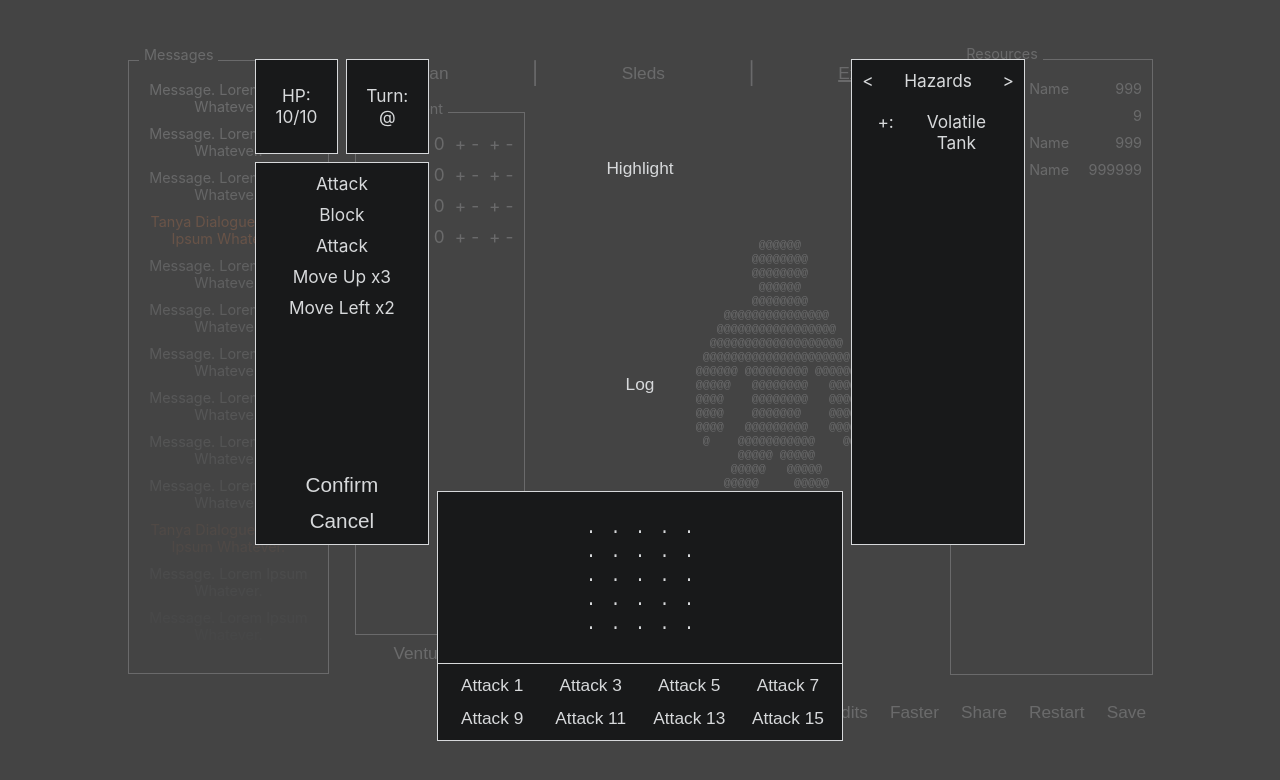
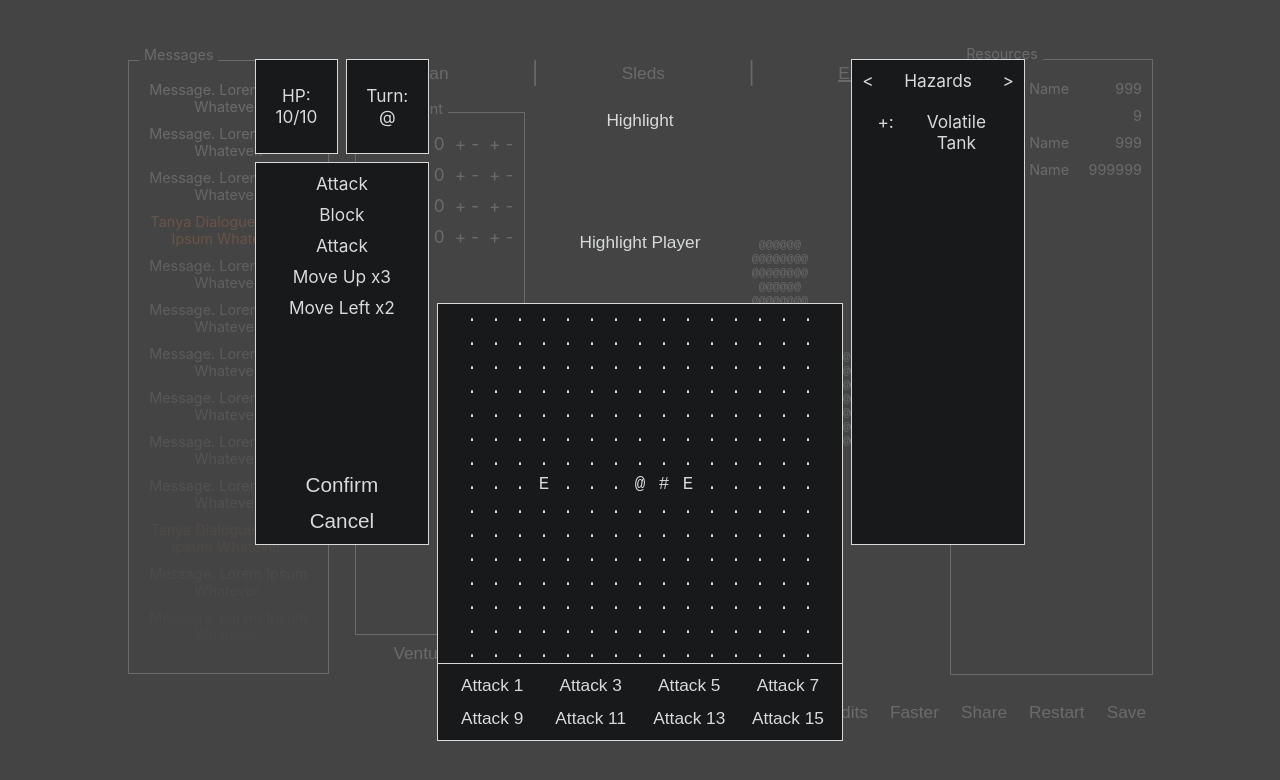
Before and after one commit to EthanPHall/rime-and-rust-ts, a React (Create React App) app: page / in a window 1280 px wide. Shown: the top 780 px of the page. Built offline with nearby package versions, Linux system fonts and the light colour scheme.

Commit message:
CombatMap works in isolation.

```diff
--- a/src/components/combat/CombatMap/CombatMap.css
+++ b/src/components/combat/CombatMap/CombatMap.css
@@ -7,23 +7,35 @@
     justify-content: center;
     align-items: center;
 
-    font-size: 1.5em;
+    font-size: var(--font-size-much-larger);
     font-family: monospace;
 }
 
 .combat-map .combat-map-row{
     height: 24px;
+    display: flex;
+    justify-content: center;
+    align-items: center;
 }
 
 .combat-map-location {
-    margin-left: 7px;
-    margin-right: 7px;
-
-    justify-content: center;
+    width: 24px;
 }
 
+@keyframes textGrow {
+    0% {
+        font-size: inherit;
+    }
+    100% {
+        font-size: var(--font-size-much-larger);
+    }
+}
 .combat-map .highlight{
-    color: rgb(255, 0, 0);
+    color: orange;
+
+    animation-name: textGrow;
+    animation-duration: .3s;
+    animation-fill-mode: forwards;
 }
 
 .highlight-button{
--- a/src/components/combat/CombatMap/CombatMap.tsx
+++ b/src/components/combat/CombatMap/CombatMap.tsx
@@ -6,6 +6,9 @@ import CombatMapManager from '../../../classes/combat/CombatMapManager';
 interface CombatMapProps {}
 
 class MapUtilities{
+  static MAX_HEIGHT = 99;
+  static MAX_WIDTH = 99;
+
   static getDistance(a:Vector2, b:Vector2):number{
     return Math.sqrt(Math.pow(b.x - a.x, 2) + Math.pow(b.y - a.y, 2));
   }
@@ -32,11 +35,16 @@ class MapUtilities{
     return Direction.UP;
   }
 
-  static breadthFirstSearch(map:Map, startingX:number, startingY:number, distance:number):LocationData[]{
-    const visited:LocationData[] = [];
-    const locations:LocationData[][] = map.locations;
-    const height = locations.length;
-    const width = locations[0].length;
+  static breadthFirstSearch(map:Map|null, startingX:number, startingY:number, distance:number):Vector2[]{
+    //Copilot has given a potential improvement: chnage visited to a Set, and store stringified versions
+    //of points so that I can use Set.has, a constant time way to check for existing things. I won't do that unless
+    //this is slow though.
+    const visited:Vector2[] = [];
+    const height = map ? map.height : MapUtilities.MAX_HEIGHT;
+    const width = map ? map.width : MapUtilities.MAX_WIDTH;
+
+    //By comparing distances squared to eachother, I avoid having to do take square roots. Should be more efficient.
+    //Probably premature optimization, but I'm more comfortable with this method from working with Unity.
     const distanceSquared = distance*distance;
 
     const increments:Vector2[] = [
@@ -48,17 +56,61 @@ class MapUtilities{
 
     const queue: Vector2[] = [];
     queue.push(new Vector2(startingX, startingY));
+    const history:Vector2[] = [];
 
     while(queue.length > 0){
       const currentPoint:Vector2 = queue[0];
+      visited.push(currentPoint);
+      history.push(currentPoint);
+      queue.shift();
 
       for(let i:number = 0; i < increments.length; i++){
         const currentIncrement:Vector2 = increments[i];
         const newPoint:Vector2 = new Vector2(currentPoint.x + currentIncrement.x, currentPoint.y + currentIncrement.y);
+
+        const alreadyInHistory = history.some(point => {
+          return point.x === newPoint.x && point.y === newPoint.y;
+        });
+        if(!alreadyInHistory){
+          history.push(newPoint);
+        }
+        else{
+          continue;
+        }
+
+        if(MapUtilities.getDistanceSquared(new Vector2(startingX, startingY), newPoint) <= distanceSquared && MapUtilities.isPointInBounds(newPoint, width, height)){
+          queue.push(newPoint);
+        }
       }
     }
 
     return visited;
+  }
+
+  static getLineBetweenPoints(start:Vector2, end:Vector2):Vector2[]{
+    const points:Vector2[] = [];
+    const deltaX:number = Math.abs(end.x - start.x);
+    const deltaY:number = Math.abs(end.y - start.y);
+    const signX:number = start.x < end.x ? 1 : -1;
+    const signY:number = start.y < end.y ? 1 : -1;
+    let error:number = deltaX - deltaY;
+    let currentX:number = start.x;
+    let currentY:number = start.y;
+
+    while(currentX !== end.x || currentY !== end.y){
+      points.push(new Vector2(currentX, currentY));
+      const doubleError = error * 2;
+      if(doubleError > -deltaY){
+        error -= deltaY;
+        currentX += signX;
+      }
+      if(doubleError < deltaX){
+        error += deltaX;
+        currentY += signY;
+      }
+    }
+
+    return points;
   }
 
   static isPointInBounds(point: Vector2, mapWidth:number, mapHeight:number): boolean{
@@ -73,13 +125,15 @@ class LocationData{
   name: string;
   symbol: string;
   highlight: boolean;
-  constructor(id: number, x: number, y: number, name: string = "Combat Location", symbol: string = ".", highlight: boolean = false){
+  solid: boolean;
+  constructor(id: number, x: number, y: number, name: string = "Combat Location", symbol: string = ".", highlight: boolean = false, solid: boolean = false){
     this.id = id;
     this.x = x;
     this.y = y;
     this.name = name;
     this.symbol = symbol;
     this.highlight = highlight;
+    this.solid = solid;
   }
 }
 
@@ -99,7 +153,7 @@ class Vector2{
   }
 }
 
-class AOEData{
+class AreaOfEffect{
   length:number;
   direction:Direction;
   radius:number;
@@ -111,7 +165,7 @@ class AOEData{
     this.cone = cone;
   }
 
-  getAffectedCoordinates(startingX:number, startingY:number) : Vector2[]{
+  getAffectedCoordinates(startingX:number, startingY:number, map:Map|null) : Vector2[]{
     const affectedCoordinates:Vector2[] = [];
     affectedCoordinates.push(new Vector2(startingX, startingY));
 
@@ -123,9 +177,15 @@ class AOEData{
       this.mergeCoordinates(affectedCoordinates, conePoints);
     }
 
-    const radiusPoints:Vector2[] = this.getRadiusPoints(affectedCoordinates);
+    const radiusPoints:Vector2[] = this.getRadiusPoints(affectedCoordinates, map);
+    this.mergeCoordinates(affectedCoordinates, radiusPoints);
 
-    return affectedCoordinates;
+    let occludedPoints:Vector2[]|null = null;
+    if(map){
+      occludedPoints = this.occludePoints(affectedCoordinates, new Vector2(startingX, startingY), map);
+    }
+
+    return occludedPoints ? occludedPoints : affectedCoordinates;
   }
 
   private mergeCoordinates(existingCoordinates:Vector2[], newCoordinates:Vector2[]) : void{
@@ -188,7 +248,7 @@ class AOEData{
     }
 
     for(let i = 0; i < linePoints.length; i++){
-      for(let j = i; j > 0; j--){
+      for(let j = i+1; j > 0; j--){
         newPoints.push(new Vector2(linePoints[i].x + directionVector.x*j, linePoints[i].y + directionVector.y*j));
         newPoints.push(new Vector2(linePoints[i].x - directionVector.x*j, linePoints[i].y - directionVector.y*j));
       }
@@ -197,14 +257,40 @@ class AOEData{
     return newPoints;
   }
 
-  private getRadiusPoints(existingPoints:Vector2[]):Vector2[]{
+  private getRadiusPoints(existingPoints:Vector2[], map:Map|null):Vector2[]{
     const newPoints:Vector2[] = [];
 
-    this.mergeCoordinates(newPoints, existingPoints);
+    existingPoints.forEach(point => {
+      const radiusPoints:Vector2[] = MapUtilities.breadthFirstSearch(map, point.x, point.y, this.radius);
+      this.mergeCoordinates(newPoints, radiusPoints);
+    });
 
-    existingPoints.forEach(point => {
-      const radiusPoints:Vector2[] = [];
+    return newPoints;
+  }
 
+  private occludePoints(existingPoints:Vector2[], origin:Vector2, map:Map):Vector2[]{
+    const newPoints:Vector2[] = [];
+
+    if(map.locations[origin.y][origin.x].solid){
+      return newPoints;
+    }
+
+    existingPoints.forEach((existingPoint) => {
+      const originToPointLine:Vector2[] = MapUtilities.getLineBetweenPoints(origin, existingPoint);
+
+      let blocked:boolean = false;
+      for(let i = 0; i < originToPointLine.length; i++){
+        const otplPoint = originToPointLine[i];
+
+        if(map.locations[otplPoint.y][otplPoint.x].solid){
+          blocked = true;
+          break;
+        }
+      }
+
+      if(!blocked){
+        newPoints.push(existingPoint);
+      }
     });
 
     return newPoints;
@@ -213,11 +299,16 @@ class AOEData{
 
 class Map{
   locations: LocationData[][];
-  constructor(dimensionX: number, dimensionY: number){
+  height: number;
+  width: number;
+  constructor(height: number, width: number){
     this.locations = [];
-    for(let i = 0; i < dimensionX; i++){
+    this.height = height;
+    this.width = width;
+
+    for(let i = 0; i < height; i++){
       const row: LocationData[] = [];
-      for(let j = 0; j < dimensionY; j++){
+      for(let j = 0; j < width; j++){
         row.push(new LocationData(i*10+j, i, j, "Combat Location", ".", false));
       }
 
@@ -233,15 +324,43 @@ class Map{
     });
   }
 
-  highlightAOE(aoeData: AOEData){
+  highlightAOE(aoeData: AreaOfEffect, origin:Vector2):void{
+    this.dehighlightAll();
 
+    const aoePoints:Vector2[] = aoeData.getAffectedCoordinates(origin.x, origin.y, this);
+
+    this.locations.forEach((row) => {
+      row.forEach((location) => {
+        location.highlight = false;
+      });
+    });
+
+    aoePoints.forEach((point) => {
+      this.locations[point.y][point.x].highlight = true;
+    });
+  }
+
+  highlightByCoordinates(coordinates:Vector2[]):void{
+    this.dehighlightAll();
+
+    coordinates.forEach((point) => {
+      this.locations[point.y][point.x].highlight = true;
+    });
+  }
+
+  dehighlightAll():void{
+    this.locations.forEach((row) => {
+      row.forEach((location) => {
+        location.highlight = false;
+      });
+    });
   }
 
   static clone(map: Map): Map{
-    const newMap = new Map(0, 0);
+    const newMap:Map = new Map(map.height, map.width);
     newMap.locations = map.locations.map((row) => {
       return row.map((location) => {
-        return new LocationData(location.id, location.x, location.y, location.name, location.symbol, location.highlight);
+        return new LocationData(location.id, location.x, location.y, location.name, location.symbol, location.highlight, location.solid);
       });
     });
 
@@ -250,24 +369,40 @@ class Map{
 }
 
 const CombatMap: FC<CombatMapProps> = (props:CombatMapProps) => {
-  const [map, setMap] = useState<Map>(new Map(5, 5));
+  const [map, setMap] = useState<Map>(new Map(15, 15));
+  const [aoe, setAOE] = useState<AreaOfEffect>(new AreaOfEffect(0, Direction.UP, 5, false));
 
-  function highlight(){
-    setMap((prevMap) => {
-      const newMap = Map.clone(prevMap);
-      newMap.locations[0][0].highlight = !newMap.locations[0][0].highlight;
-      return newMap;
-    });
+  useMemo(() => {
+    map.locations[7][8].solid = true;
+    map.locations[7][8].symbol = "#";
+    map.locations[7][3].symbol = "E";
+    map.locations[7][9].symbol = "E";
+    map.locations[7][7].symbol = "@";
+
+  }, []);
+
+  function highlightAOE(){
+    map.highlightAOE(aoe, new Vector2(7, 7));
+
+    setMap(Map.clone(map));
   }
 
   function logLocationData(){
     map.logLocationData();
   }
 
+  function highlightPlayer(){
+    const playerLocation:Vector2 = new Vector2(7, 7);
+    map.highlightByCoordinates([playerLocation]);
+
+    setMap(Map.clone(map));
+  }
+
   return (
     <>
-      <button className='highlight-button' onClick={highlight}>Highlight</button>
-      <button className='log-button' onClick={logLocationData}>Log</button>
+      <button className='highlight-button' onClick={highlightAOE}>Highlight</button>
+      <button className='highlight-button' onClick={highlightPlayer}>Highlight Player</button>
+      {/* <button className='log-button' onClick={logLocationData}>Log</button> */}
       <div className="combat-map" data-testid="combat-map">
         {map.locations.map((row, i) => {
           return (
```
